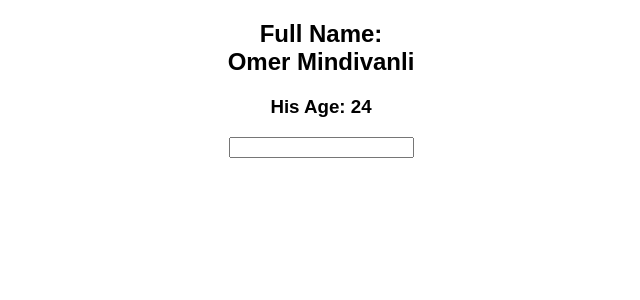
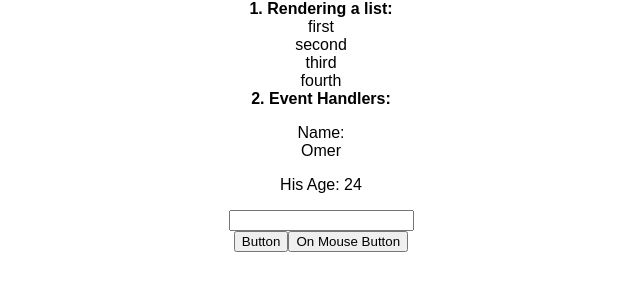
Before and after one commit to omermindivanli/Learn-React-Tutorials, a React (Create React App) app: page / in a window 1280 px wide. Shown: the top 300 px of the page, without its empty margins (319-959 px from the left). Built offline with nearby package versions, Linux system fonts and the light colour scheme.

Commit message:
renderLists and eventHandlers components

```diff
--- a/src/App.js
+++ b/src/App.js
@@ -1,30 +1,28 @@
 import React, { Component } from 'react';
 import './App.css';
+import EventHandlers from './components/EventHandlers';
+import RenderingList from './components/RenderingList';
 
 class App extends Component {
-  constructor(props) {
-    super(props);
-    this.state = {
-      title: 'Omer Mindivanli',
-      age: 24
-    };
-    this.onSubmit = this.onSubmit.bind(this);
-  }
-  onSubmit(event) {
-    event.preventDefault();
-    console.log('this.input.value');
-  }
   render() {
+    const componentTitles = [
+      {
+        titleId: 1,
+        titleName: 'render'
+      },
+      {
+        titleId: 2,
+        titleName: 'event'
+      },
+      {
+        titleId: 3,
+        titleName: 'state'
+      }
+    ];
     return (
       <div className="App">
-        <h2>
-          Full Name: <br />
-          {this.state.title}
-        </h2>
-        <h3>His Age: {this.state.age}</h3>
-        <form onSubmit={this.onSubmit}>
-          <input onChange={this.onChange} />
-        </form>
+        <RenderingList titleName={componentTitles.titleName} />
+        <EventHandlers />
       </div>
     );
   }
--- /dev/null
+++ b/src/components/EventHandlers.js
@@ -0,0 +1,43 @@
+import React, { Component } from 'react';
+
+class EventHandlers extends Component {
+  constructor(props) {
+    super(props);
+    this.state = {
+      name: 'Omer',
+      age: 24
+    };
+    this.onSubmit = this.onSubmit.bind(this);
+  }
+  onSubmit(event) {
+    event.preventDefault();
+    console.log('this.input.value');
+  }
+  onClick() {
+    alert('Hej hej');
+  }
+  onMouseOver() {
+    let reply = prompt('Tjena!');
+    console.log(reply);
+  }
+  render() {
+    const componentName = '2. Event Handlers:';
+    return (
+      <div>
+        <strong>{componentName}</strong>
+        <p>
+          Name: <br />
+          {this.state.name}
+        </p>
+        <p>His Age: {this.state.age}</p>
+        <form onSubmit={this.onSubmit}>
+          <input onChange={this.onChange} />
+        </form>
+        <button onClick={this.onClick}>Button</button>
+        <button onMouseOver={this.onMouseOver}>On Mouse Button</button>
+      </div>
+    );
+  }
+}
+
+export default EventHandlers;
--- /dev/null
+++ b/src/components/RenderingList.js
@@ -0,0 +1,17 @@
+import React, { Component } from 'react';
+
+class RenderingList extends Component {
+  render() {
+    const itemList = ['first', 'second', 'third', 'fourth'];
+    return (
+      <div>
+        <strong> 1. Rendering a list:</strong>
+        {itemList.map(item => {
+          return <div>{item}</div>;
+        })}
+      </div>
+    );
+  }
+}
+
+export default RenderingList;
```
